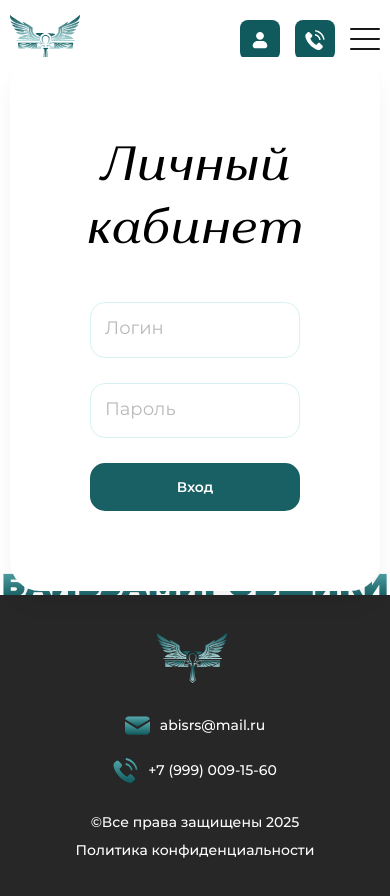
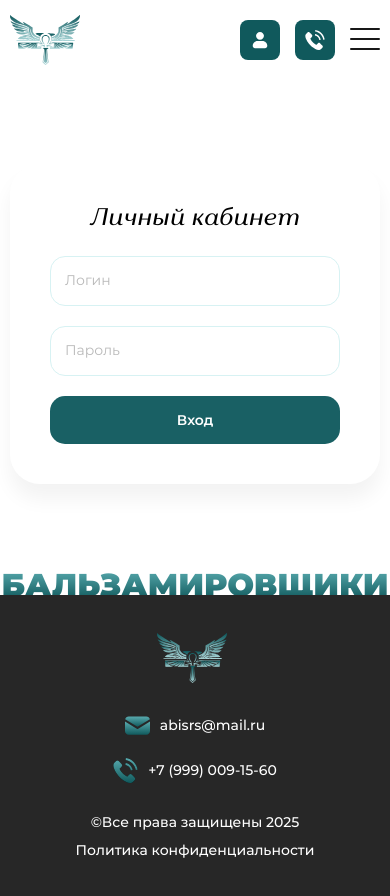
Before and after one commit to Linky-js/ritual, a Nuxt app: page /login in a window 390 px wide. Built offline with nearby package versions, Linux system fonts and the light colour scheme.

Commit message:
adaptive-final

```diff
--- a/assets/css/reset.sass
+++ b/assets/css/reset.sass
@@ -378,6 +378,10 @@ body
 @media (max-width: 1024px)
   .head-h2, .head
     font-size: 28px
+  .box-input input, .box-input textarea
+    font-size: 14px
+  .box-input label
+    font-size: 14px
 @media (max-width: 620px)
   .logo__title, .logo__subtitle
     display: none
--- a/components/common/ModalCall.vue
+++ b/components/common/ModalCall.vue
@@ -32,7 +32,7 @@ onMounted(() => {
   if (phoneRef.value) {
     IMask(phoneRef.value, {
       mask: '+{7} (000) 000-00-00',
-      lazy: false,
+      lazy: true,
     })
   }
   document.addEventListener("click", handleClickOutside);
@@ -153,14 +153,14 @@ async function onSubmit() {
           <label :class="{ hidden: inputEmail.trim() !== '' }" for="email">Email</label>
         </div>
         <div class="box-input">
-          <input v-model="inputPhone" type="text" id="phone" placeholder=" " ref="phoneRef" required />
+          <input v-model="inputPhone" type="text" id="phone" ref="phoneRef" required />
           <label :class="{ hidden: inputPhone.trim() !== '' }" for="phone">Номер телефона</label>
         </div>
         <div class="box-input">
           <input v-model="inputCity" type="text" id="city" placeholder=" " ref="inputRef" required />
           <label :class="{ hidden: inputCity.trim() !== '' }" for="city">Город</label>
         </div>
-        <div class="box-input">
+        <div class="box-input box-input-work">
           <input v-model="inputWork" type="text" id="work" placeholder=" " ref="inputRef" required />
           <label :class="{ hidden: inputWork.trim() !== '' }" for="work">Род деятельности</label>
         </div>
@@ -196,12 +196,12 @@ async function onSubmit() {
             <p>{{ fileName || "Удоств. о квалификации" }}</p>
           </label>
         </div>
-        <div class="box-input">
+        <div class="box-input box-input-org">
           <input v-model="inputOrganization" type="text" id="organization" placeholder=" " ref="inputRef" />
           <label :class="{ hidden: inputOrganization.trim() !== '' }" for="organization">Наименование
             организации</label>
         </div>
-        <div class="box-input">
+        <div class="box-input box-input-level">
           <input v-model="inputLevel" type="text" id="level" placeholder=" " ref="inputRef" />
           <label :class="{ hidden: inputLevel.trim() !== '' }" for="level">Уровень вступления</label>
         </div>
@@ -238,7 +238,6 @@ async function onSubmit() {
   display: flex
   justify-content: center
   align-items: center
-
   &__content
     max-width: 1100px
     width: 100%
@@ -285,6 +284,8 @@ async function onSubmit() {
   width: 100%
   position: relative
 .check
+  grid-column: 1 / 3
+  width: 100%
   input
     position: absolute
     opacity: 0
@@ -292,6 +293,7 @@ async function onSubmit() {
     width: 0
     height: 0
   label
+    width: 100%
     display: flex
     align-items: center
     gap: 10px
@@ -334,12 +336,56 @@ async function onSubmit() {
     transition: .3s all
     cursor: pointer
     svg
-      width: 30px
-      height: 30px
+      width: 25px
+      height: 25px
       path
         transition: .3s all
     &:hover
       border-color: #196064
     p
       color: #b9b9b9
+@media (max-width: 1024px)
+  .modal__head
+    gap: 10px
+    h2
+      font-size: 25px
+    p
+      font-size: 16px
+  .box-image
+    label
+      font-size: 14px
+      svg
+        width: 15px
+        height: 15px
+        flex-shrink: 0
+@media (max-width: 620px)
+  .modal__head
+    gap: 10px
+    h2
+      font-size: 20px
+    p
+      font-size: 14px
+  .modal
+    overflow-y: scroll
+    height: 100%
+    background: #fff
+  .modal__content
+    padding: 30px 15px
+    height: 100%
+  .modal__close
+    right: 10px
+    top: 10px
+    svg
+      height: 20px
+      width: 20px
+  .modal
+    padding: 0
+  .modal__form
+    gap: 10px
+  .box-image, .box-input-work, .box-input-org, .box-input-level
+    grid-column: 1 / 3
+  .check
+    label
+      p
+        font-size: 14px
 </style>
--- a/components/join/LevelBlock.vue
+++ b/components/join/LevelBlock.vue
@@ -48,6 +48,7 @@ const levelList = [
 ]
 const showModal = ref(false)
 const openModal = () => {
+  console.log('openModal')
   showModal.value = true
 }
 </script>
@@ -67,7 +68,7 @@ const openModal = () => {
         </div>
         <div class="level__item-price">{{ item.price }}</div>
         <div class="level__btn">
-          <a class="btn btn-call" @click="openModal = true"><span>Вступить</span></a>
+          <a class="btn btn-call" @click="openModal"><span>Вступить</span></a>
         </div>
       </div>
     </div>
--- a/pages/account.vue
+++ b/pages/account.vue
@@ -378,4 +378,38 @@ const saveAcc = async () => {
       transform: scale(1.03)
       h3
         color: #96C1C3
+@media (max-width: 1440px)
+  .acc__box-i
+    max-width: 100%
+    .box-input
+      width: 100%
+      max-width: 100%
+@media (max-width: 1024px)
+  .acc
+    .container
+      flex-direction: column
+
+    &__side
+      flex-direction: row
+      max-width: 100%
+      &-item
+        width: 100%
+        text-align: center
+        justify-content: center
+  .mat__list
+    grid-template-columns: repeat(2, 1fr)
+@media (max-width: 620px)
+  .acc__side
+    flex-direction: column
+  .acc__side-item
+    font-size: 14px
+  .acc__box
+    flex-direction: column
+  .mat__list
+    grid-template-columns: repeat(1, 1fr)
+  .mat__item
+    img
+      height: 200px
+    h3
+      font-size: 18px
 </style>
--- a/pages/login.vue
+++ b/pages/login.vue
@@ -48,30 +48,12 @@ const login = async () => {
         </h2>
         <div class="login__form">
           <div class="box-input">
-            <input
-              v-model="inputValue"
-              type="text"
-              id="login"
-              placeholder=" "
-              ref="inputRef"
-            />
-            <label :class="{ hidden: inputValue.trim() !== '' }" for="login"
-              >Логин</label
-            >
+            <input v-model="inputValue" type="text" id="login" placeholder=" " ref="inputRef" />
+            <label :class="{ hidden: inputValue.trim() !== '' }" for="login">Логин</label>
           </div>
           <div class="box-input">
-            <input
-              v-model="inputPassword"
-              type="password"
-              id="password"
-              placeholder=" "
-              ref="inputRef"
-            />
-            <label
-              :class="{ hidden: inputPassword.trim() !== '' }"
-              for="password"
-              >Пароль</label
-            >
+            <input v-model="inputPassword" type="password" id="password" placeholder=" " ref="inputRef" />
+            <label :class="{ hidden: inputPassword.trim() !== '' }" for="password">Пароль</label>
           </div>
           <button class="btn" @click.prevent="login"><span>Вход</span></button>
           <p v-if="errorMsg" class="error">{{ errorMsg }}</p>
@@ -108,4 +90,15 @@ const login = async () => {
   flex-direction: column
   gap: 25px
   width: 100%
+@media (max-width: 1024px)
+  .login__head
+    font-size: 32px
+@media (max-width: 620px)
+  .login__head
+    font-size: 24px
+  .login__content
+    padding: 40px
+    gap: 20px
+  .login__form
+    gap: 20px
 </style>
--- a/pages/post/[id].vue
+++ b/pages/post/[id].vue
@@ -32,7 +32,8 @@ const post = computed(() => postData.value?.[0] || null);
 .postImg
   max-width: 100%
   width: 100%
-  height: auto
+  height: 300px
+  object-fit: cover
   margin: 20px 0
 .post
   padding-bottom: 100px
@@ -49,5 +50,19 @@ const post = computed(() => postData.value?.[0] || null);
       width: 100%
       display: block
       margin: 20px 0
-
+@media (max-width: 1024px)
+  .post
+    padding-bottom: 50px
+    &__text
+      font-size: 18px
+      line-height: 130%
+      hr
+        margin: 10px 0
+@media (max-width: 620px)
+  .post
+    padding-bottom: 30px
+    &__text
+      font-size: 16px
+  .postImg
+    height: 200px
 </style>
```
